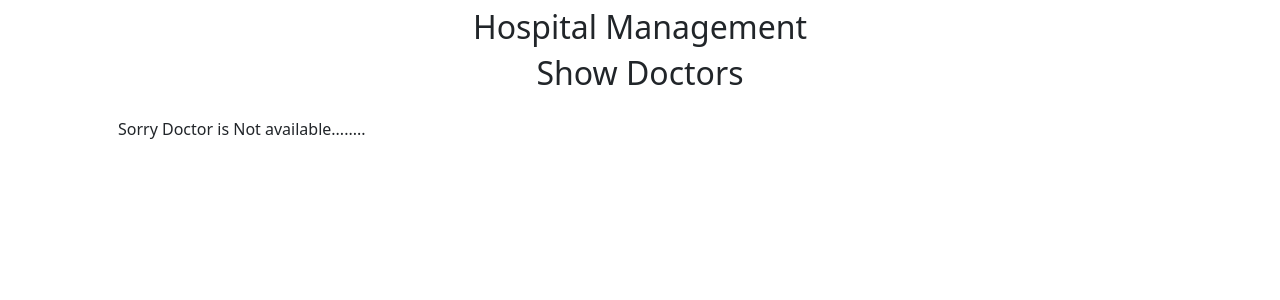
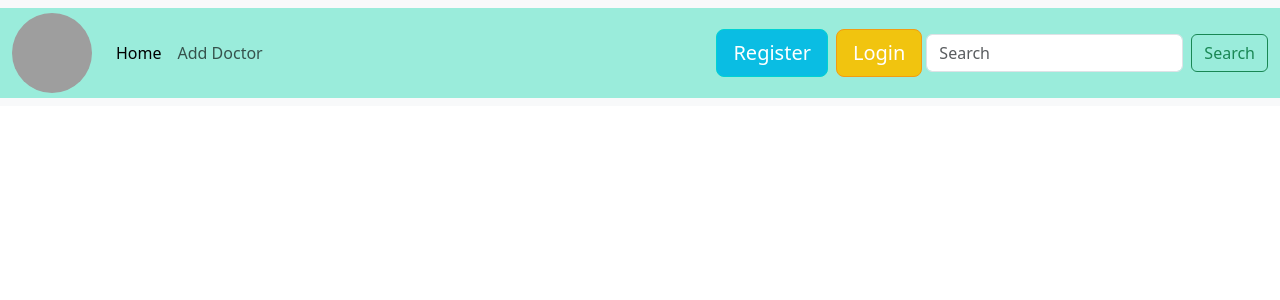
Before and after one commit to Snigdhapuppala/hospital_management, a Django app: page / in a window 1280 px wide. Shown: the top 300 px of the page. Run offline with Django 4.2, Linux system fonts and the light colour scheme; data that the repository does not hold is empty; grey boxes are pictures that could not be loaded.

Commit message:
Update base.html

```diff
--- a/doctor/templates/base.html
+++ b/doctor/templates/base.html
@@ -7,8 +7,50 @@
     <link href="https://cdn.jsdelivr.net/npm/bootstrap@5.3.0/dist/css/bootstrap.min.css" rel="stylesheet" integrity="sha384-9ndCyUaIbzAi2FUVXJi0CjmCapSmO7SnpJef0486qhLnuZ2cdeRhO02iuK6FUUVM" crossorigin="anonymous">
       <script src="https://cdn.jsdelivr.net/npm/bootstrap@5.3.0/dist/js/bootstrap.bundle.min.js" integrity="sha384-geWF76RCwLtnZ8qwWowPQNguL3RmwHVBC9FhGdlKrxdiJJigb/j/68SIy3Te4Bkz" crossorigin="anonymous"></script>
   </head>
-  <body>
-    <h2 class="text-center mt-2">Hospital Management</h2>
+<body>
+    <nav class="navbar navbar-expand-lg bg-body-tertiary fixed-top">
+  <div class="container-fluid" style="background-color: #9AECDB" >
+    <a class="navbar-brand" href="{% url 'showDoctors' %}">
+    <img src="{{ 'images/logo.png' }}" width="80" height="80"  alt="" class="d-inline-block align-middle mr-2 rounded-circle">
+</a>
+    <button class="navbar-toggler" type="button" data-bs-toggle="collapse" data-bs-target="#navbarSupportedContent" aria-controls="navbarSupportedContent" aria-expanded="false" aria-label="Toggle navigation">
+      <span class="navbar-toggler-icon"></span>
+    </button>
+    <div class="collapse navbar-collapse" id="navbarSupportedContent">
+      <ul class="navbar-nav me-auto mb-2 mb-lg-0">
+        <li class="nav-item">
+          <a class="nav-link active" aria-current="page" href="{% url 'showDoctors' %}">Home</a>
+        </li>
+        <li class="nav-item">
+          <a class="nav-link" href="{% url 'addDoctor' %}">Add Doctor</a>
+        </li>
+
+      </ul>
+          {% if user.is_authenticated %}
+
+              <a href="javascript:{document.getElementById('logout').submit()}" class="btn btn-secondary btn-lg active mx-1" role="button" aria-pressed="true" style="background-color: #0abde3; border-color: #00d2d3">Logout</a>
+              <form action="{% url 'logout' %}" method="post" id="logout">
+                  {% csrf_token %}
+                  <input type="hidden">
+             </form>
+          {% else %}
+              <a href="{% url 'register' %}" class="btn btn-secondary btn-lg active mx-1" role="button" aria-pressed="true" style="background-color: #0abde3; border-color: #00d2d3">Register</a>
+
+              <a href="{% url 'login' %}" class="btn btn-primary btn-lg active mx-1" role="button" aria-pressed="true" style="background-color: #f1c40f; border-color: #f39c12">Login</a>
+
+          {% endif %}
+    <br>
+
+
+
+      <form class="d-flex" role="search" method="get" action="{% url 'search' %}">
+        <input class="form-control me-2" name="query" type="Search" placeholder="Search" aria-label="Search">
+        <button class="btn btn-outline-success" type="submit">Search</button>
+      </form>
+    </div>
+  </div>
+</nav>
+
     {% block content %}
 
     {% endblock %}
```
